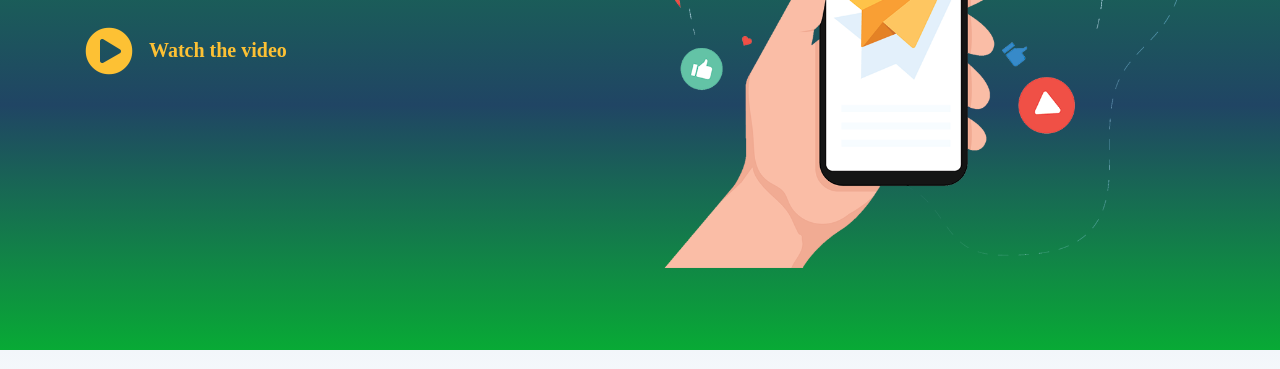
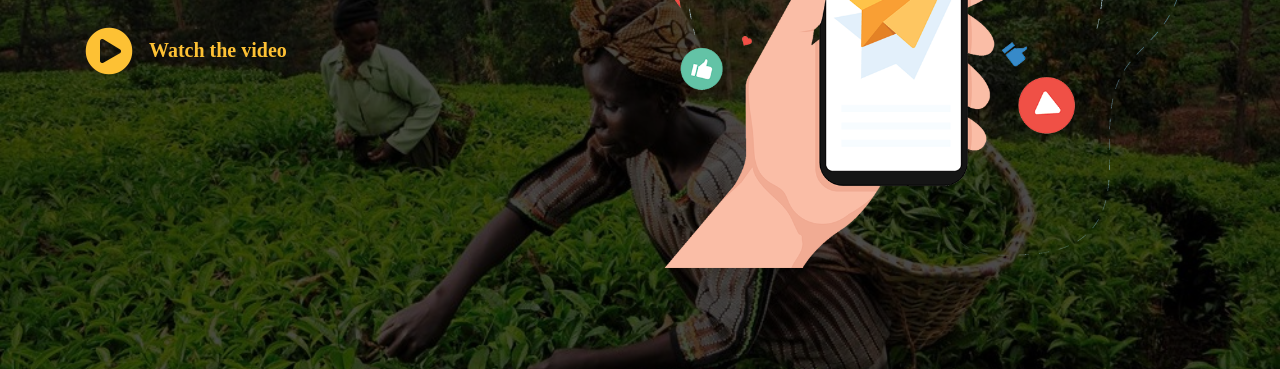
Before and after one commit to XcOdeTanzania/ekilimo-web, a plain HTML site: page index.html in a window 1280 px wide. Shown: the part 430-799 px from the top of the page. Drawn offline with nearby package versions, Linux system fonts and the light colour scheme; grey boxes are pictures that could not be loaded.

Commit message:
Morever changing..

```diff
--- a/assets/css/style.css
+++ b/assets/css/style.css
@@ -245,9 +245,19 @@ h1, h2, h3, h4, h5, h6 {
 #hero {
   width: 100%;
   padding: 0 0 0 0;
-  background: #08AA35;
-  background: linear-gradient(360deg, #08AA35 0%, #204564 35%, #08AA35 100%);
-  height: 700px;
+  /*background: #08AA35;*/
+  /*background: linear-gradient(360deg, #08AA35 0%, #204564 35%, #08AA35 100%);*/
+  ///height: 700px;
+  background-image: url('../img/tea-pickers.jpg');
+  background-repeat: no-repeat;
+  background-size: cover;
+  background-attachment: fixed;
+  height: 800px;
+}
+
+#hero .hero {
+  background: rgba(0, 0, 0, 0.7);
+  height: 800px;
 }
 
 #hero h1 {
@@ -324,6 +334,8 @@ h1, h2, h3, h4, h5, h6 {
     height: 650px;
   }
 }
+
+
 
 /*--------------------------------------------------------------
 # Sections General
@@ -456,7 +468,7 @@ section {
 }
 
 .about .image {
-  background: url("../img/Farmer_Lead.jpg") center center no-repeat;
+  background: url("../img/tea.jpg") center center no-repeat;
   background-size: cover;
   min-height: 400px;
 }
--- a/index.html
+++ b/index.html
@@ -34,7 +34,7 @@
 <body id="home">
 
   <!-- ======= Header ======= -->
-  <header id="header">
+  <header id="header" class="">
     <div class="container d-flex">
 
       <div class="logo mr-auto">
@@ -44,7 +44,7 @@
       <nav class="nav-menu d-none d-lg-block">
         <ul>
           <li class="active"><a href="#home">Home</a></li>
-          <li><a href="#about">About Us</a></li>
+          <li><a href="#about-partners">About Us</a></li>
           <li><a href="#services">Services</a></li>
           <li><a href="#portfolio">Wadau</a></li>
           <li><a href="#team">Team</a></li>
@@ -61,7 +61,7 @@
 
   <!-- ======= Hero Section ======= -->
   <section id="hero">
-
+    <div class="hero">
         <div class="container">
             <div class="row d-flex align-items-center">
             <div class=" col-lg-6 py-5 py-lg-0 order-2 order-lg-1" data-aos="fade-right">
@@ -74,11 +74,16 @@
             </div>
           </div>
           </div>
+    </div>
+
 
   </section>
   <!-- End Hero -->
 
   <main id="main">
+
+    <!-- ======= About-Partners-->
+    <div id="about-partners"></div>
 
     <!-- ======= Partners Section ======= -->
     <section id="partners" class="partners section-bg">
```
Also changed, not shown: assets/img/tea-pickers.jpg (added). Lines whose indentation alone changed are shown as unchanged.
